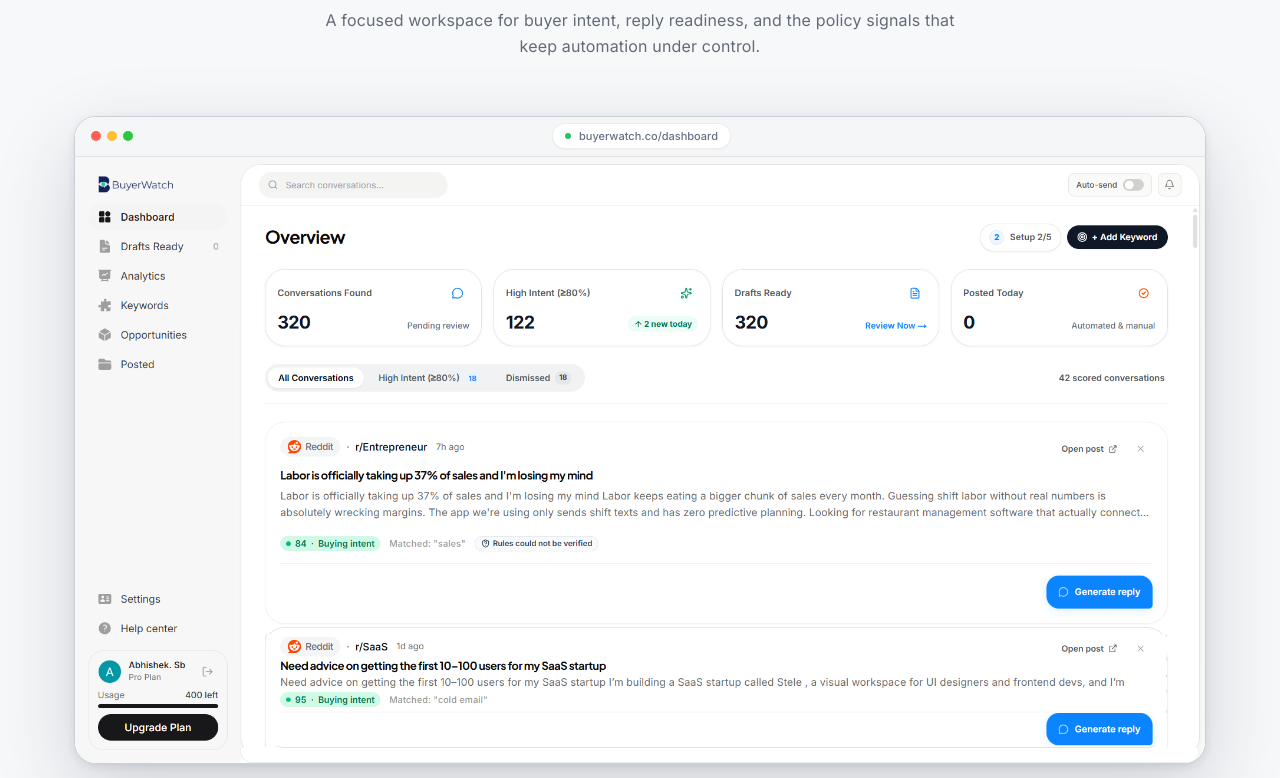
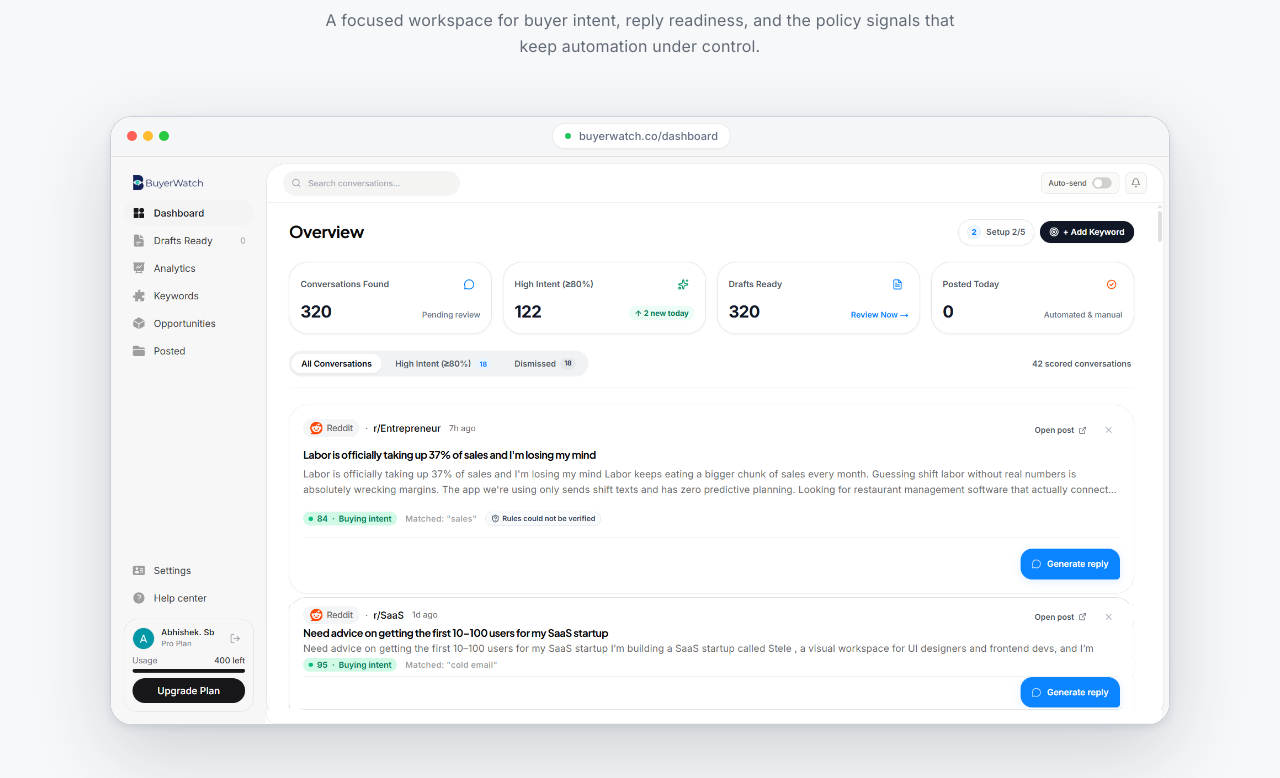
Before and after one commit to abhishekreal7/buyerwatch, a Next.js app: page / in a window 1280 px wide. Shown: the part 2322-3100 px from the top of the page. Built offline with nearby package versions, Linux system fonts and the light colour scheme.

Commit message:
fix: keep homepage showcase within viewport

```diff
--- a/src/app/page.tsx
+++ b/src/app/page.tsx
@@ -303,7 +303,7 @@
 
             <motion.figure
               variants={fadeUp}
-              className="relative mx-auto w-full overflow-hidden rounded-[18px] border border-[#C9D0D9] bg-white shadow-[0_28px_80px_rgba(28,39,54,0.18),0_3px_8px_rgba(28,39,54,0.10)] sm:rounded-[22px]"
+              className="relative mx-auto w-full max-w-[1060px] overflow-hidden rounded-[18px] border border-[#C9D0D9] bg-white shadow-[0_28px_80px_rgba(28,39,54,0.18),0_3px_8px_rgba(28,39,54,0.10)] sm:rounded-[22px]"
             >
               <div className="bg-white">
                 <div className="flex h-9 items-center border-b border-black/[0.08] bg-[#F5F6F7] px-3 sm:h-10 sm:px-4">
```
